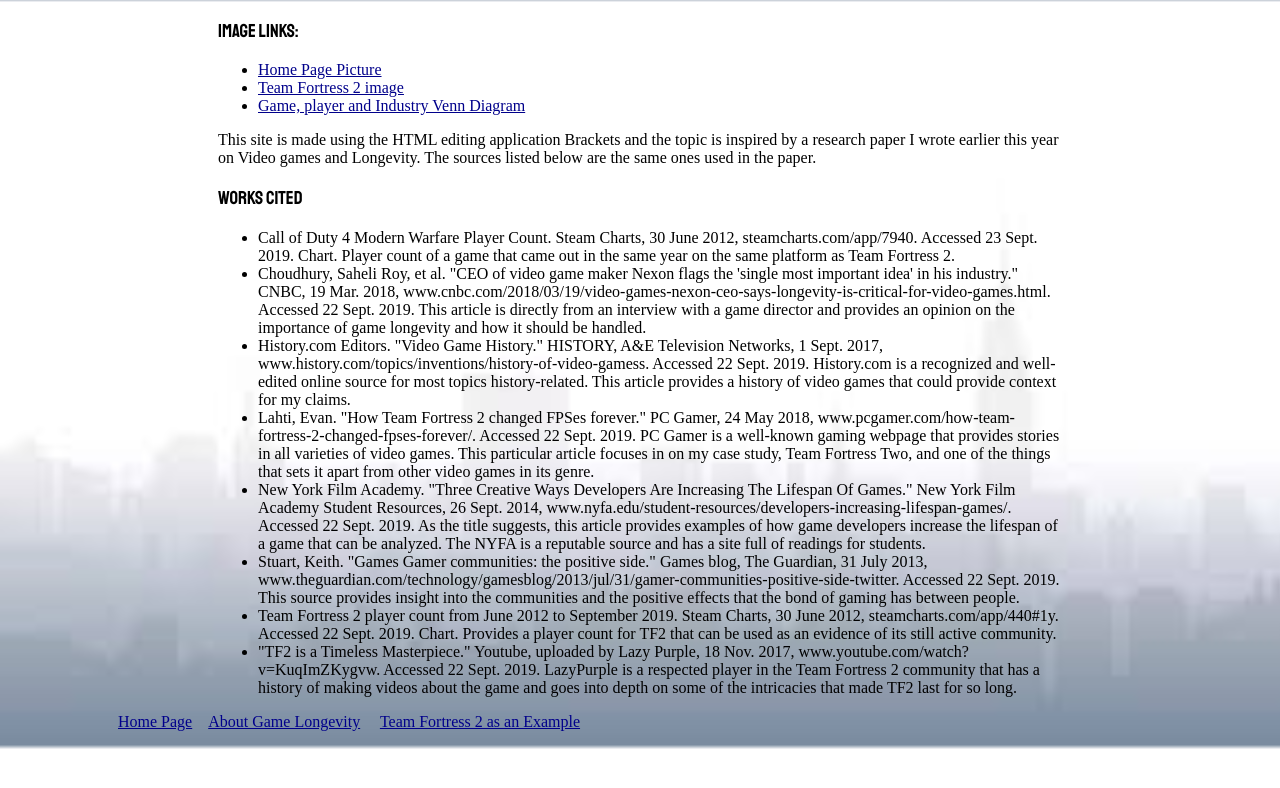
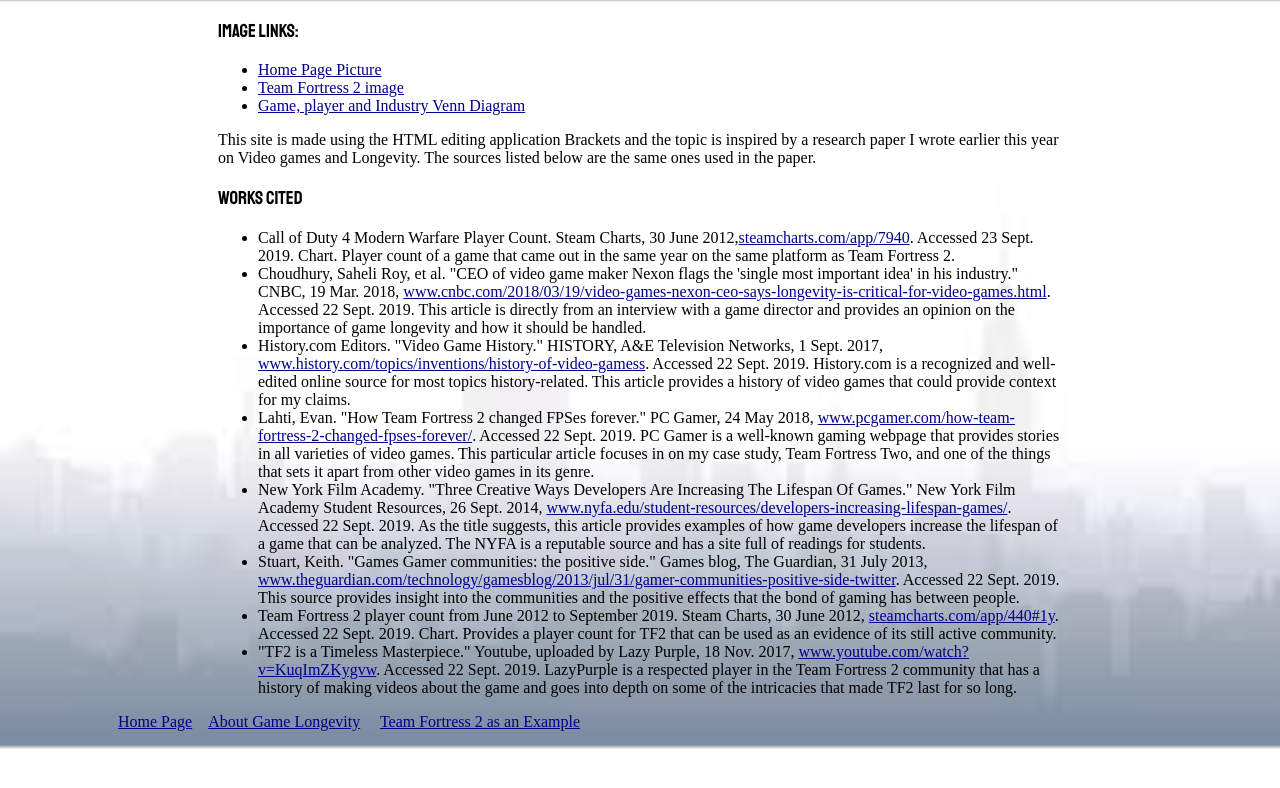
Before and after one commit to amb7316/igme110ResearchPaperSite, a plain HTML site: page Bibliography.html in a window 1280 px wide. Drawn offline with Linux system fonts and the light colour scheme; a web font is replaced by a local one.

Commit message:
Second commit

```diff
--- a/Bibliography.html
+++ b/Bibliography.html
@@ -22,14 +22,14 @@
 
             <p><h3>Works Cited</h3>
             <ul>
-            <li>Call of Duty 4 Modern Warfare Player Count. Steam Charts, 30 June 2012,        steamcharts.com/app/7940. Accessed 23 Sept. 2019. Chart. Player count of a game that came out in the same year on the same platform as Team Fortress 2.</li>
-            <li>Choudhury, Saheli Roy, et al. "CEO of video game maker Nexon flags the 'single most important idea' in his industry." CNBC, 19 Mar. 2018, www.cnbc.com/2018/03/19/video-games-nexon-ceo-says-longevity-is-critical-for-video-games.html. Accessed 22 Sept. 2019. This article is directly from an interview with a game director and provides an opinion on the importance of game longevity and how it should be handled.</li>
-            <li>History.com Editors. "Video Game History." HISTORY, A&E Television Networks, 1 Sept. 2017, www.history.com/topics/inventions/history-of-video-gamess. Accessed 22 Sept. 2019. History.com is a recognized and well-edited online source for most topics history-related. This article provides a history of video games that could provide context for my claims.</li>
-            <li>Lahti, Evan. "How Team Fortress 2 changed FPSes forever." PC Gamer, 24 May 2018, www.pcgamer.com/how-team-fortress-2-changed-fpses-forever/. Accessed 22 Sept. 2019. PC Gamer is a well-known gaming webpage that provides stories in all varieties of video games. This particular article focuses in on my case study, Team Fortress Two, and one of the things that sets it apart from other video games in its genre.</li>
-            <li>New York Film Academy. "Three Creative Ways Developers Are Increasing The Lifespan Of Games." New York Film Academy Student Resources, 26 Sept. 2014, www.nyfa.edu/student-resources/developers-increasing-lifespan-games/. Accessed 22 Sept. 2019. As the title suggests, this article provides examples of how game developers increase the lifespan of a game that can be analyzed. The NYFA is a reputable source and has a site full of readings for students.</li>
-            <li>Stuart, Keith. "Games Gamer communities: the positive side." Games blog, The Guardian, 31 July 2013, www.theguardian.com/technology/gamesblog/2013/jul/31/gamer-communities-positive-side-twitter. Accessed 22 Sept. 2019. This source provides insight into the communities and the positive effects that the bond of gaming has between people.</li>
-            <li>Team Fortress 2 player count from June 2012 to September 2019. Steam Charts, 30 June 2012, steamcharts.com/app/440#1y. Accessed 22 Sept. 2019. Chart. Provides a player count for TF2 that can be used as an evidence of its still active community.</li>
-            <li>"TF2 is a Timeless Masterpiece." Youtube, uploaded by Lazy Purple, 18 Nov. 2017, www.youtube.com/watch?v=KuqImZKygvw. Accessed 22 Sept. 2019. LazyPurple is a respected player in the Team Fortress 2 community that has a history of making videos about the game and goes into depth on some of the intricacies that made TF2 last for so long.</li>
+            <li>Call of Duty 4 Modern Warfare Player Count. Steam Charts, 30 June 2012,<a href="steamcharts.com/app/7940">steamcharts.com/app/7940</a>. Accessed 23 Sept. 2019. Chart. Player count of a game that came out in the same year on the same platform as Team Fortress 2.</li>
+            <li>Choudhury, Saheli Roy, et al. "CEO of video game maker Nexon flags the 'single most important idea' in his industry." CNBC, 19 Mar. 2018, <a href="www.cnbc.com/2018/03/19/video-games-nexon-ceo-says-longevity-is-critical-for-video-games.html">www.cnbc.com/2018/03/19/video-games-nexon-ceo-says-longevity-is-critical-for-video-games.html</a>. Accessed 22 Sept. 2019. This article is directly from an interview with a game director and provides an opinion on the importance of game longevity and how it should be handled.</li>
+            <li>History.com Editors. "Video Game History." HISTORY, A&E Television Networks, 1 Sept. 2017, <a href="www.history.com/topics/inventions/history-of-video-gamess">www.history.com/topics/inventions/history-of-video-gamess</a>. Accessed 22 Sept. 2019. History.com is a recognized and well-edited online source for most topics history-related. This article provides a history of video games that could provide context for my claims.</li>
+            <li>Lahti, Evan. "How Team Fortress 2 changed FPSes forever." PC Gamer, 24 May 2018, <a href="www.pcgamer.com/how-team-fortress-2-changed-fpses-forever/">www.pcgamer.com/how-team-fortress-2-changed-fpses-forever/</a>. Accessed 22 Sept. 2019. PC Gamer is a well-known gaming webpage that provides stories in all varieties of video games. This particular article focuses in on my case study, Team Fortress Two, and one of the things that sets it apart from other video games in its genre.</li>
+            <li>New York Film Academy. "Three Creative Ways Developers Are Increasing The Lifespan Of Games." New York Film Academy Student Resources, 26 Sept. 2014, <a href="www.nyfa.edu/student-resources/developers-increasing-lifespan-games/">www.nyfa.edu/student-resources/developers-increasing-lifespan-games/</a>. Accessed 22 Sept. 2019. As the title suggests, this article provides examples of how game developers increase the lifespan of a game that can be analyzed. The NYFA is a reputable source and has a site full of readings for students.</li>
+            <li>Stuart, Keith. "Games Gamer communities: the positive side." Games blog, The Guardian, 31 July 2013, <a href="www.theguardian.com/technology/gamesblog/2013/jul/31/gamer-communities-positive-side-twitter">www.theguardian.com/technology/gamesblog/2013/jul/31/gamer-communities-positive-side-twitter</a>. Accessed 22 Sept. 2019. This source provides insight into the communities and the positive effects that the bond of gaming has between people.</li>
+            <li>Team Fortress 2 player count from June 2012 to September 2019. Steam Charts, 30 June 2012, <a href="steamcharts.com/app/440#1y">steamcharts.com/app/440#1y</a>. Accessed 22 Sept. 2019. Chart. Provides a player count for TF2 that can be used as an evidence of its still active community.</li>
+            <li>"TF2 is a Timeless Masterpiece." Youtube, uploaded by Lazy Purple, 18 Nov. 2017, <a href="www.youtube.com/watch?v=KuqImZKygvw">www.youtube.com/watch?v=KuqImZKygvw</a>. Accessed 22 Sept. 2019. LazyPurple is a respected player in the Team Fortress 2 community that has a history of making videos about the game and goes into depth on some of the intricacies that made TF2 last for so long.</li>
             </ul>
 
             </div>
```
